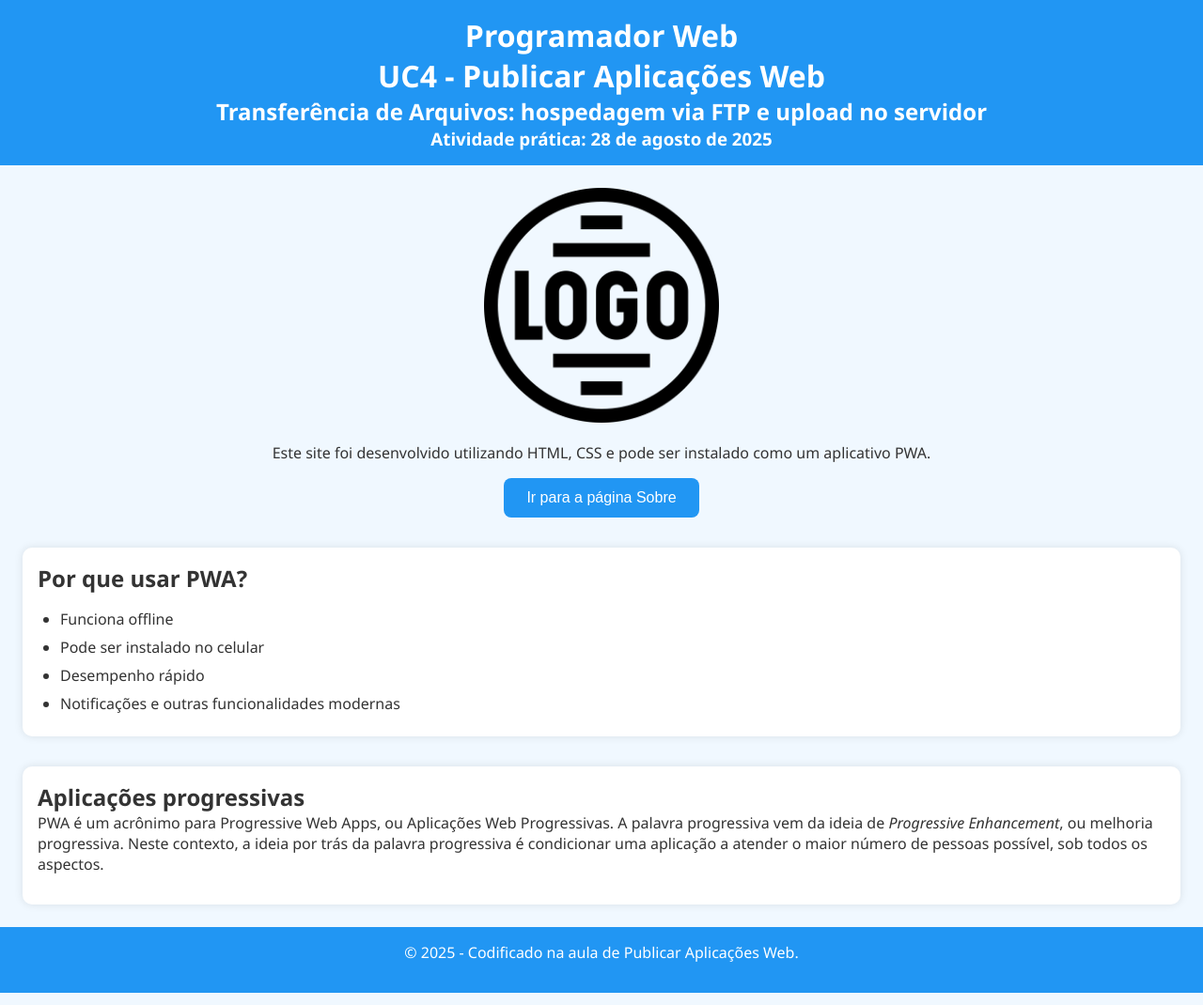
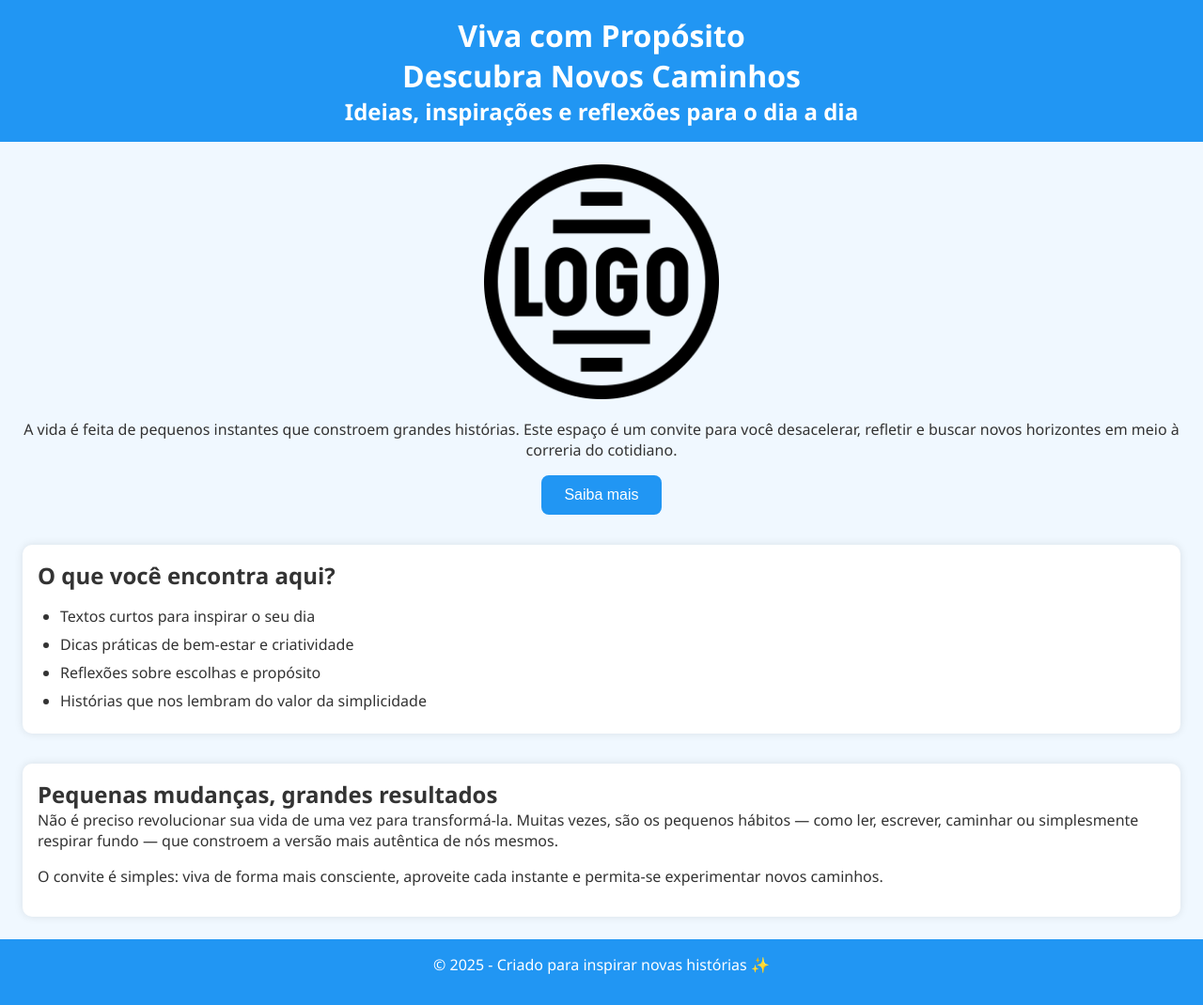
Before and after one commit to stefanykitzberger/projetoTransferenciaArquivos, a plain HTML site: page index.html in a window 1280 px wide. Shown: the whole page at 94% size. Drawn offline with Linux system fonts and the light colour scheme.

Commit message:
trocando o conteúdo das páginas

```diff
--- a/index.html
+++ b/index.html
@@ -24,49 +24,51 @@
 
 <body>
     <header>
-        <h1>Programador Web</h1>
-        <h1>UC4 - Publicar Aplicações Web</h1>
-        <h2>Transferência de Arquivos: hospedagem via FTP e upload no servidor</h2>
-        <h3>Atividade prática: 28 de agosto de 2025</h3>
+        <h1>Viva com Propósito</h1>
+        <h1>Descubra Novos Caminhos</h1>
+        <h2>Ideias, inspirações e reflexões para o dia a dia</h2>
     </header>
 
     <main>
         <section class="conteudotop">
             <img src="icons/logo.png" alt="Imagem de exemplo" width="250" height="250" />
             <p>
-                Este site foi desenvolvido utilizando HTML, CSS e pode ser instalado
-                como um aplicativo PWA.
+                A vida é feita de pequenos instantes que constroem grandes histórias.
+                Este espaço é um convite para você desacelerar, refletir e buscar novos
+                horizontes em meio à correria do cotidiano.
             </p>
             <a href="sobre.html">
-                <button>Ir para a página Sobre</button>
+                <button>Saiba mais</button>
             </a>
         </section>
 
         <section class="conteudo">
-            <h2>Por que usar PWA?</h2>
+            <h2>O que você encontra aqui?</h2>
             <ul>
-                <li>Funciona offline</li>
-                <li>Pode ser instalado no celular</li>
-                <li>Desempenho rápido</li>
-                <li>Notificações e outras funcionalidades modernas</li>
+                <li>Textos curtos para inspirar o seu dia</li>
+                <li>Dicas práticas de bem-estar e criatividade</li>
+                <li>Reflexões sobre escolhas e propósito</li>
+                <li>Histórias que nos lembram do valor da simplicidade</li>
             </ul>
         </section>
 
         <section class="conteudoum">
-            <h2>Aplicações progressivas</h2>
+            <h2>Pequenas mudanças, grandes resultados</h2>
             <p>
-                PWA é um acrônimo para Progressive Web Apps, ou Aplicações Web
-                Progressivas. A palavra progressiva vem da ideia de
-                <em>Progressive Enhancement</em>, ou melhoria progressiva. Neste
-                contexto, a ideia por trás da palavra progressiva é condicionar uma
-                aplicação a atender o maior número de pessoas possível, sob todos os
-                aspectos.
+                Não é preciso revolucionar sua vida de uma vez para transformá-la.
+                Muitas vezes, são os pequenos hábitos — como ler, escrever,
+                caminhar ou simplesmente respirar fundo — que constroem a versão
+                mais autêntica de nós mesmos.
+            </p>
+            <p>
+                O convite é simples: viva de forma mais consciente, aproveite
+                cada instante e permita-se experimentar novos caminhos.
             </p>
         </section>
     </main>
 
     <footer>
-        <p>&copy; 2025 - Codificado na aula de Publicar Aplicações Web.</p>
+        <p>&copy; 2025 - Criado para inspirar novas histórias ✨</p>
     </footer>
 </body>
 
```
Also changed, not shown: sobre.html (+39 -7 lines).
